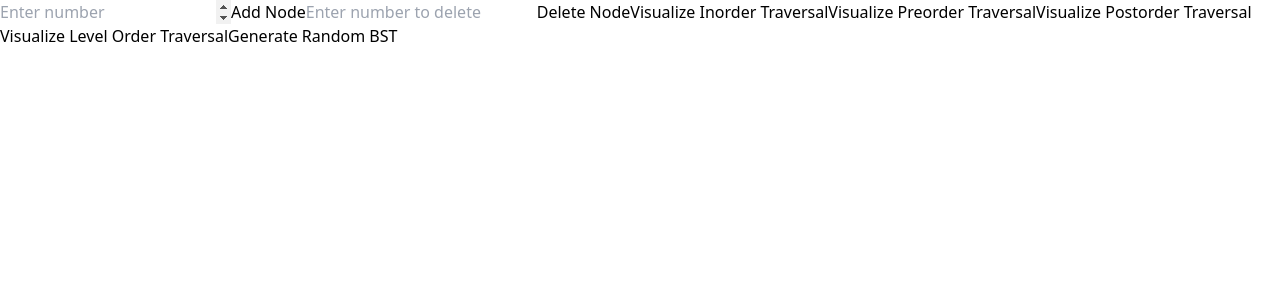
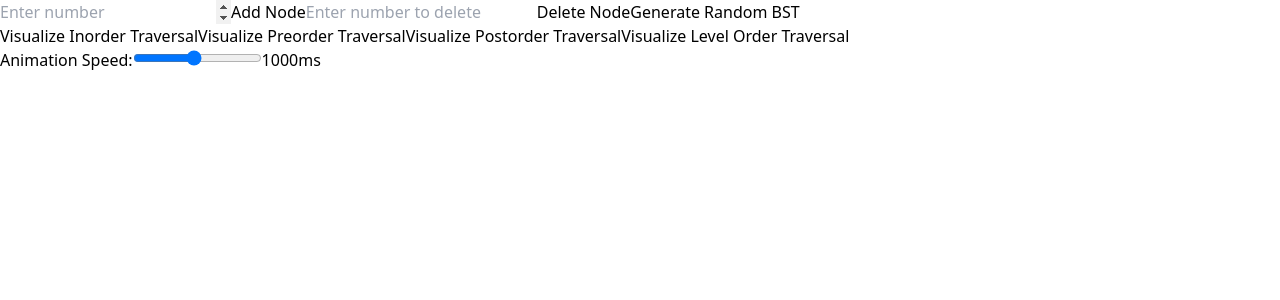
Before and after one commit to Mohit2005123/calcify-n, a Next.js app: page /visualizer/binarysearchtree in a window 1280 px wide. Shown: the top 300 px of the page. Built offline with nearby package versions, Linux system fonts and the light colour scheme.

Commit message:
Added slider for animation speed in trees

```diff
--- a/src/app/visualizer/binarysearchtree/page.jsx
+++ b/src/app/visualizer/binarysearchtree/page.jsx
@@ -10,6 +10,7 @@ const BinarySearchTree = () => {
   const [currentTraversalIndex, setCurrentTraversalIndex] = useState(null);
   const [deleteValue, setDeleteValue] = useState('');
   const svgRef = useRef(null);
+  const [animationSpeed, setAnimationSpeed] = useState(1000); // Default 1000ms (1 second)
 
   // Helper functions
   const findParentNode = (nodeId) => {
@@ -225,11 +226,11 @@ const findNodePosition = (value) => {
     if (currentTraversalIndex !== null && currentTraversalIndex < traversalOrder.length) {
       const timeout = setTimeout(() => {
         setCurrentTraversalIndex((index) => index + 1);
-      }, 1000); // 1-second delay between each step
+      }, animationSpeed); // Use animationSpeed instead of fixed 1000ms
 
       return () => clearTimeout(timeout);
     }
-  }, [currentTraversalIndex, traversalOrder]);
+  }, [currentTraversalIndex, traversalOrder, animationSpeed]);
   const deleteNode = () => {
     if (!deleteValue.trim() || isNaN(parseInt(deleteValue))) {
       alert("Please enter a valid number to delete");
@@ -391,7 +392,8 @@ const findNodePosition = (value) => {
   return (
     <div className="w-full h-screen bg-gray-100 p-4">
       {/* Control Panel */}
-      <div className="mb-4 flex gap-4 items-center bg-white p-4 rounded-lg shadow">
+      <div className="mb-4 bg-white p-4 rounded-lg shadow">
+        <div className="flex flex-wrap gap-4 items-center mb-4">
           <input
             type="number"
             value={nodeValue}
@@ -419,6 +421,14 @@ const findNodePosition = (value) => {
             Delete Node
           </button>
           <button
+            onClick={generateRandomBST}
+            className="px-4 py-2 bg-indigo-500 hover:bg-indigo-600 text-white rounded-md"
+          >
+            Generate Random BST
+          </button>
+        </div>
+        <div className="flex flex-wrap gap-4 items-center mb-4">
+          <button
             onClick={() => startTraversal('inorder')}
             className="px-4 py-2 bg-green-500 hover:bg-green-600 text-white rounded-md"
           >
@@ -442,16 +452,27 @@ const findNodePosition = (value) => {
           >
             Visualize Level Order Traversal
           </button>
-        <button
-          onClick={generateRandomBST}
-          className="px-4 py-2 bg-indigo-500 hover:bg-indigo-600 text-white rounded-md"
-        >
-          Generate Random BST
-        </button>
+        </div>
+        <div className="flex items-center">
+          <label htmlFor="speed-slider" className="mr-2 text-sm font-medium text-gray-700">
+            Animation Speed:
+          </label>
+          <input
+            id="speed-slider"
+            type="range"
+            min="100"
+            max="2000"
+            step="100"
+            value={animationSpeed}
+            onChange={(e) => setAnimationSpeed(Number(e.target.value))}
+            className="w-64"
+          />
+          <span className="ml-2 text-sm text-gray-600">{animationSpeed}ms</span>
+        </div>
       </div>
 
       {/* Tree Visualization */}
-      <div className="bg-white rounded-lg shadow p-4 h-[calc(100vh-120px)]">
+      <div className="bg-white rounded-lg shadow p-4 h-[calc(100vh-220px)]">
         <svg
           ref={svgRef}
           className="w-full h-full"
```
Also changed, not shown: src/app/visualizer/AVLtree/page.jsx (+26 -4 lines), src/app/visualizer/binarytree/page.jsx (+21 -5 lines). Lines whose indentation alone changed are shown as unchanged.
